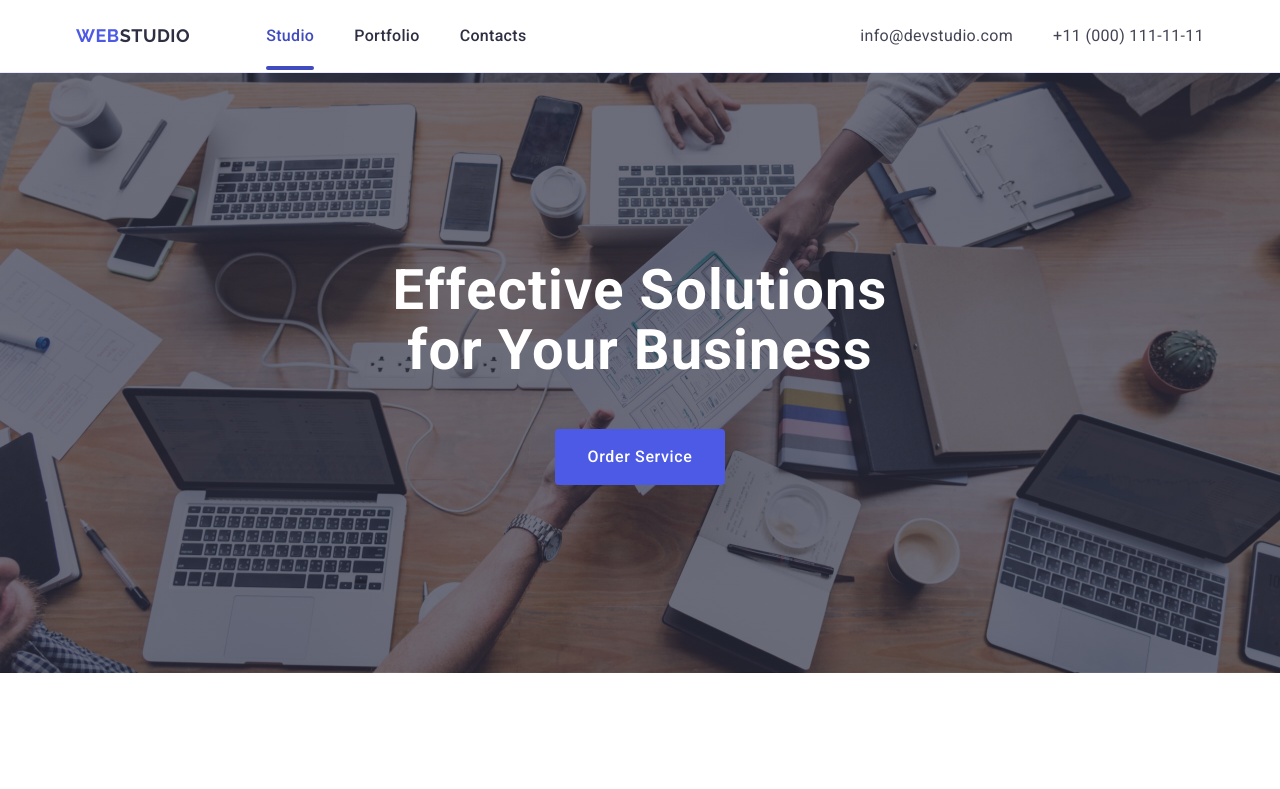
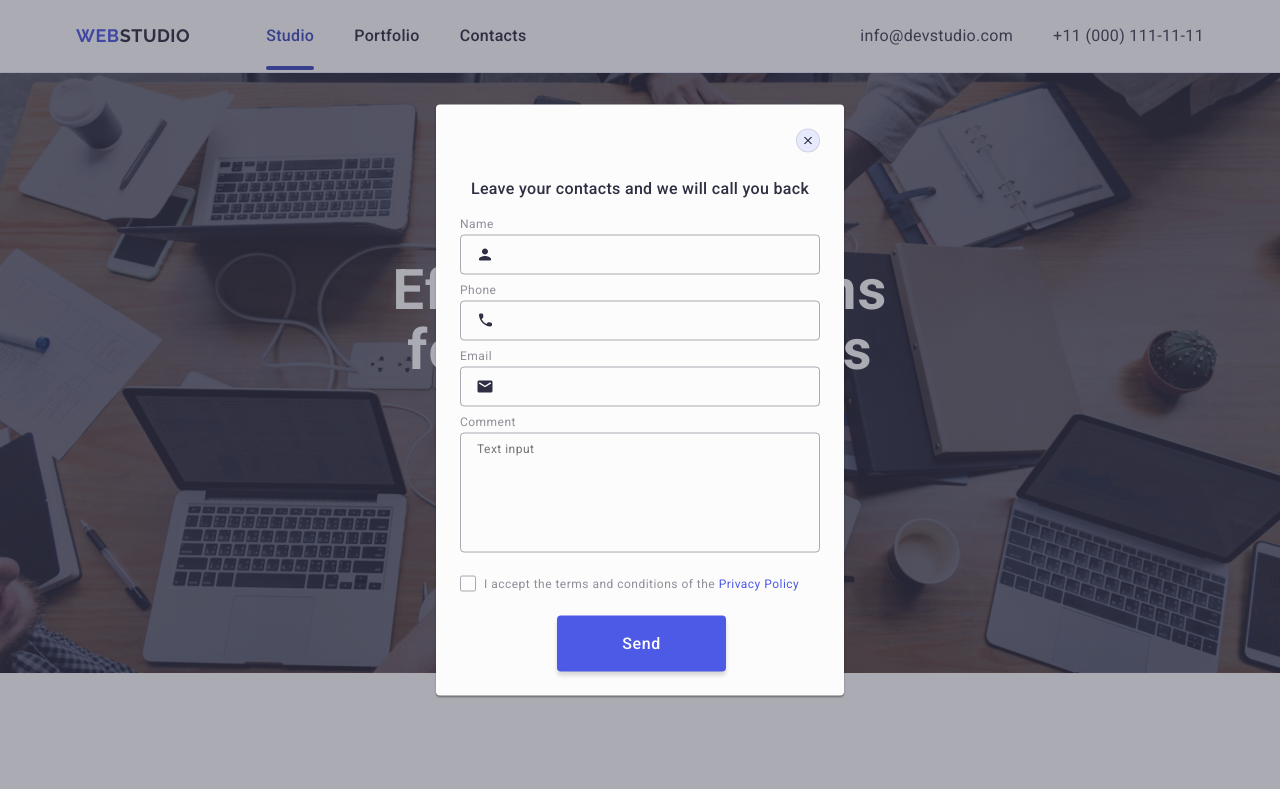
Before and after one commit to mikhailovak/goit-markup-hw-05, a plain HTML site: page index.html in a window 1280 px wide. Shown: the top 789 px of the page. Drawn offline with nearby package versions, Linux system fonts and the light colour scheme.

Commit message:
backdrop is-open

```diff
--- a/index.html
+++ b/index.html
@@ -410,7 +410,7 @@
         </div>
     </div>
 </footer>
-<div class="backdrop visually-hidden">
+<div class="backdrop is-open">
     <div class="modal">
         <button type="button" class="modal-close-btn">
 <svg class="modal-close-icon" width="8" height="8">
```
